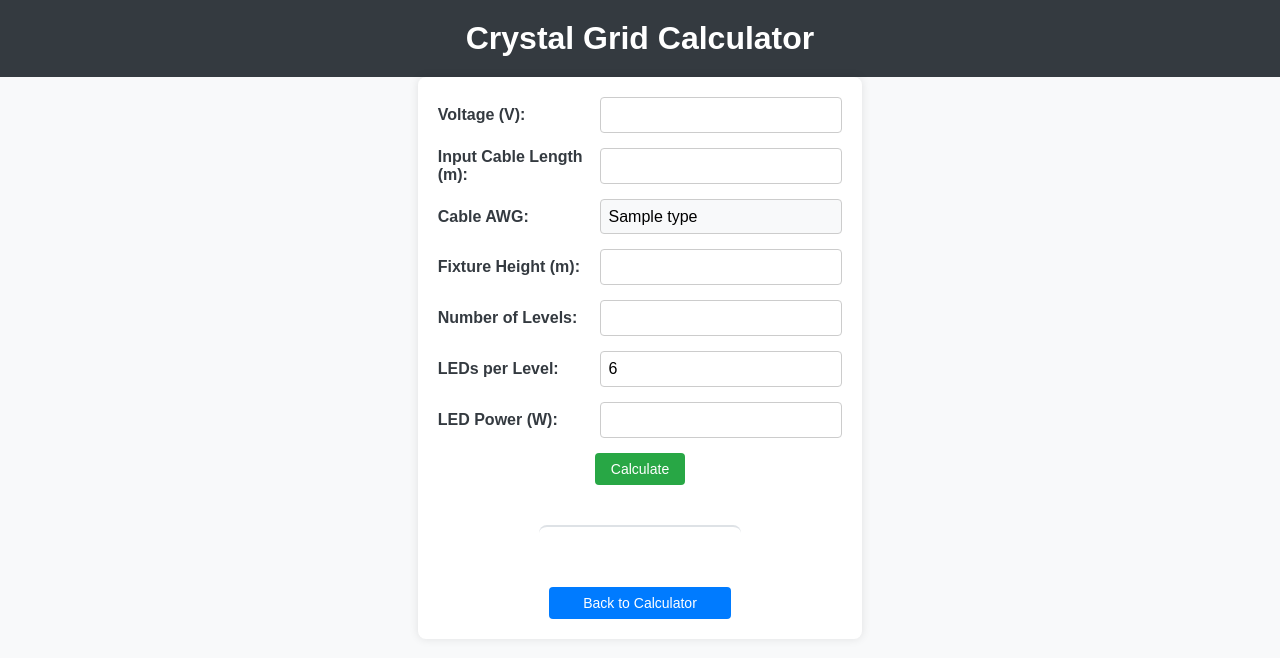
After one commit to Teapack1/VoltageDrop, a FastAPI app: template templates/cg.html in a window 1280 px wide. The commit adds this page. Shown: the top 658 px of the page. Run offline with FastAPI, Linux system fonts and the light colour scheme; the template is opened without the code that fills it: most values are stand-ins (such as "Sample title", 1, 10 or a date in 2020).

Commit message:
cg calculator added

```diff
--- a/main.py
+++ b/main.py
@@ -84,3 +84,16 @@ async def delete_cable(cable_id: int, db: Session = Depends(get_db)):
     db.delete(cable)
     db.commit()
     return RedirectResponse(url="/edit_cables", status_code=303)
+
+
+@app.get("/cg", response_class=HTMLResponse)
+async def cg_page(request: Request, db: Session = Depends(get_db)):
+    cables = db.query(Cable).all()
+    return templates.TemplateResponse("cg.html", {"request": request, "cables": cables})
+
+@app.get("/get_resistance/{awg}", response_model=dict)
+async def get_resistance(awg: str, db: Session = Depends(get_db)):
+    cable = db.query(Cable).filter(Cable.type == awg).first()
+    if not cable:
+        raise HTTPException(status_code=404, detail="Cable type not found")
+    return {"resistance": cable.resistance}
--- /dev/null
+++ b/static/cg.js
@@ -0,0 +1,82 @@
+document.addEventListener('DOMContentLoaded', function() {
+    // Handle form submission for Crystal Grid calculator
+    const cgForm = document.getElementById('cg-calculator-form');
+    const cgCalculateButton = document.querySelector('.btn-cg-calculate'); // Select the calculate button
+
+    if (cgForm && cgCalculateButton) {
+        // Check form validity and toggle the calculate button state
+        function checkFormValidity() {
+            const isValid = cgForm.checkValidity();
+            if (isValid) {
+                cgCalculateButton.disabled = false;
+                cgCalculateButton.classList.add('enabled');
+            } else {
+                cgCalculateButton.disabled = true;
+                cgCalculateButton.classList.remove('enabled');
+            }
+        }
+
+        // Initial check on page load
+        checkFormValidity();
+
+        // Add event listener to check form validity on input change
+        cgForm.addEventListener('input', checkFormValidity);
+
+        // Handle form submission
+        cgForm.addEventListener('submit', async function(event) {
+            event.preventDefault();  // Prevent the default form submission
+
+            const formData = new FormData(cgForm);
+            const voltage = parseFloat(formData.get('voltage')) || null;
+            const cableLength = parseFloat(formData.get('cable_length')) || null;
+            const awg = formData.get('awg') || null;
+            const fixtureHeight = parseFloat(formData.get('fixture_height')) || null;
+            const levels = parseInt(formData.get('levels')) || null;
+            const ledsPerLevel = parseInt(formData.get('leds_per_level')) || 6;
+            const ledPower = parseFloat(formData.get('led_power')) || null;
+
+            const totalLEDs = levels && ledsPerLevel ? levels * ledsPerLevel : null;
+            const levelHeight = fixtureHeight && levels ? fixtureHeight / levels : null;
+
+            if (awg && voltage && cableLength) {
+                try {
+                    const response = await fetch(`/get_resistance/${awg}`);
+                    if (response.ok) {
+                        const { resistance } = await response.json();
+
+                        let resultsHtml = '';
+                        if (totalLEDs !== null && levelHeight !== null && ledPower !== null) {
+                            const totalPower = totalLEDs * ledPower;
+                            const current = totalPower / voltage;
+                            let remainingVoltage = voltage;
+
+                            resultsHtml += `<p>Total LEDs: ${totalLEDs}</p>`;
+                            for (let i = 1; i <= levels; i++) {
+                                const length = i * levelHeight + cableLength;
+                                const voltageDrop = calculateVoltageDrop(current, length, resistance);
+                                remainingVoltage -= voltageDrop;
+                                resultsHtml += `<p>Level ${i}: Final Voltage: ${remainingVoltage.toFixed(2)} V</p>`;
+                            }
+                        } else {
+                            resultsHtml = `<p>Partial data provided. Calculation incomplete.</p>`;
+                        }
+                        document.getElementById('result').innerHTML = resultsHtml;
+                    } else {
+                        console.error("Error fetching resistance:", response.statusText);
+                        document.getElementById('result').innerHTML = `<p>Error: Unable to fetch cable resistance.</p>`;
+                    }
+                } catch (error) {
+                    console.error("An error occurred:", error);
+                    document.getElementById('result').innerHTML = `<p>Error: An unexpected error occurred.</p>`;
+                }
+            } else {
+                document.getElementById('result').innerHTML = `<p>Please provide at least Voltage, Cable Length, and AWG to perform calculations.</p>`;
+            }
+        });
+    }
+
+    // Function to calculate voltage drop
+    function calculateVoltageDrop(current, length, resistance) {
+        return current * length * resistance;
+    }
+});
--- a/static/styles.css
+++ b/static/styles.css
@@ -4,6 +4,9 @@ body {
     background-color: #f8f9fa;
     margin: 0;
     padding: 0;
+    display: flex;
+    flex-direction: column;
+    align-items: center;
 }
 
 header {
@@ -25,14 +28,38 @@ h1 {
     margin: 0;
 }
 
+.content-wrapper {
+    display: flex;
+    width: 100%;
+    max-width: 1200px;
+    margin-top: 30px;
+    padding: 0 20px;
+    box-sizing: border-box;
+}
+
+.nav-section {
+    flex: 0 0 200px; /* Fixed width for the navigation */
+    margin-right: 20px;
+    padding: 20px;
+    background-color: #fff;
+    border-radius: 8px;
+    box-shadow: 0 0 10px rgba(0, 0, 0, 0.1);
+    box-sizing: border-box;
+    display: flex;
+    flex-direction: column;
+    gap: 10px; /* Spacing between buttons */
+}
+
+
 .calculator-main {
+    flex: 1;
     display: flex;
     flex-direction: column;
     align-items: center;
-    margin: 30px auto;
-    width: 100%;
-    max-width: 1200px;
+    background-color: white;
     padding: 20px;
+    border-radius: 8px;
+    box-shadow: 0 0 10px rgba(0, 0, 0, 0.1);
     box-sizing: border-box;
 }
 
@@ -141,6 +168,17 @@ h1 {
     cursor: pointer;
 }
 
+
+.btn-cg-calculate {
+    background-color: #6c757d; /* Disabled state */
+    cursor: not-allowed;
+}
+
+.btn-cg-calculate.enabled {
+    background-color: #28a745; /* Enabled state */
+    cursor: pointer;
+}
+
 .btn-remove-cable {
     background-color: #dc3545;
     padding: 3px 8px;
@@ -175,10 +235,17 @@ h1 {
     background-color: #007bff;
     color: white;
     padding: 8px 16px;
-    font-size: 10px;
+    font-size: 14px;
     text-align: center;
+    border-radius: 4px;
+    transition: background-color 0.3s ease;
+    cursor: pointer;
+    border: none;
+    display: block;
     text-decoration: none;
-    margin-top: 16px;
+    text-align: center;
+    width: 150px;
+    margin-top: 20px;
 }
 
 .btn-back:hover {
--- /dev/null
+++ b/templates/cg.html
@@ -0,0 +1,60 @@
+<!-- cg.html -->
+<!DOCTYPE html>
+<html lang="en">
+<head>
+    <meta charset="UTF-8">
+    <meta name="viewport" content="width=device-width, initial-scale=1.0">
+    <title>Crystal Grid Calculator</title>
+    <link rel="stylesheet" href="/static/styles.css">
+</head>
+<body>
+    <header>
+        <h1>Crystal Grid Calculator</h1>
+    </header>
+    <main class="calculator-main">
+        <form id="cg-calculator-form">
+            <div class="form-row">
+                <label for="voltage">Voltage (V):</label>
+                <input type="number" id="voltage" name="voltage">
+            </div>
+            <div class="form-row">
+                <label for="cable_length">Input Cable Length (m):</label>
+                <input type="number" id="cable_length" name="cable_length">
+            </div>
+            <div class="form-row">
+                <label for="awg">Cable AWG:</label>
+                <select id="awg" name="awg">
+                    {% for cable in cables %}
+                    <option value="{{ cable.type }}">{{ cable.type }}</option>
+                    {% endfor %}
+                </select>
+            </div>
+            <div class="form-row">
+                <label for="fixture_height">Fixture Height (m):</label>
+                <input type="number" id="fixture_height" name="fixture_height">
+            </div>
+            <div class="form-row">
+                <label for="levels">Number of Levels:</label>
+                <input type="number" id="levels" name="levels">
+            </div>
+            <div class="form-row">
+                <label for="leds_per_level">LEDs per Level:</label>
+                <input type="number" id="leds_per_level" name="leds_per_level" value="6">
+            </div>
+            <div class="form-row">
+                <label for="led_power">LED Power (W):</label>
+                <input type="number" id="led_power" name="led_power">
+            </div>
+
+            <div class="action-buttons">
+                <button type="submit" class="btn btn-cg-calculate">Calculate</button>
+            </div>
+        </form>
+
+        <div id="result" class="result-display"></div>
+
+        <a href="/" class="btn btn-back">Back to Calculator</a>
+    </main>
+    <script src="/static/cg.js"></script>
+</body>
+</html>
```
Also changed, not shown: other parts of static/styles.css (+32 -0 lines), static/app.js (+10 -1 lines), templates/index.html (+12 -0 lines), database.db.
